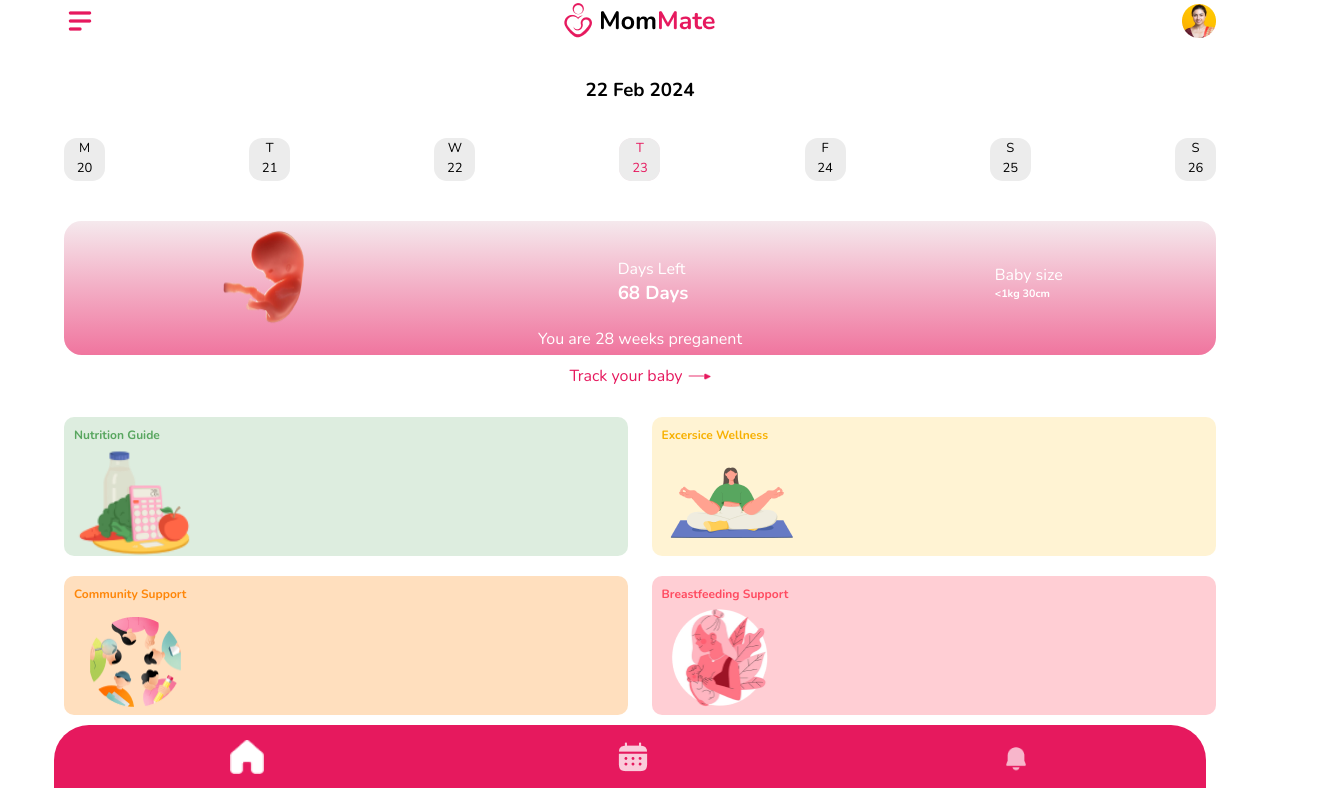
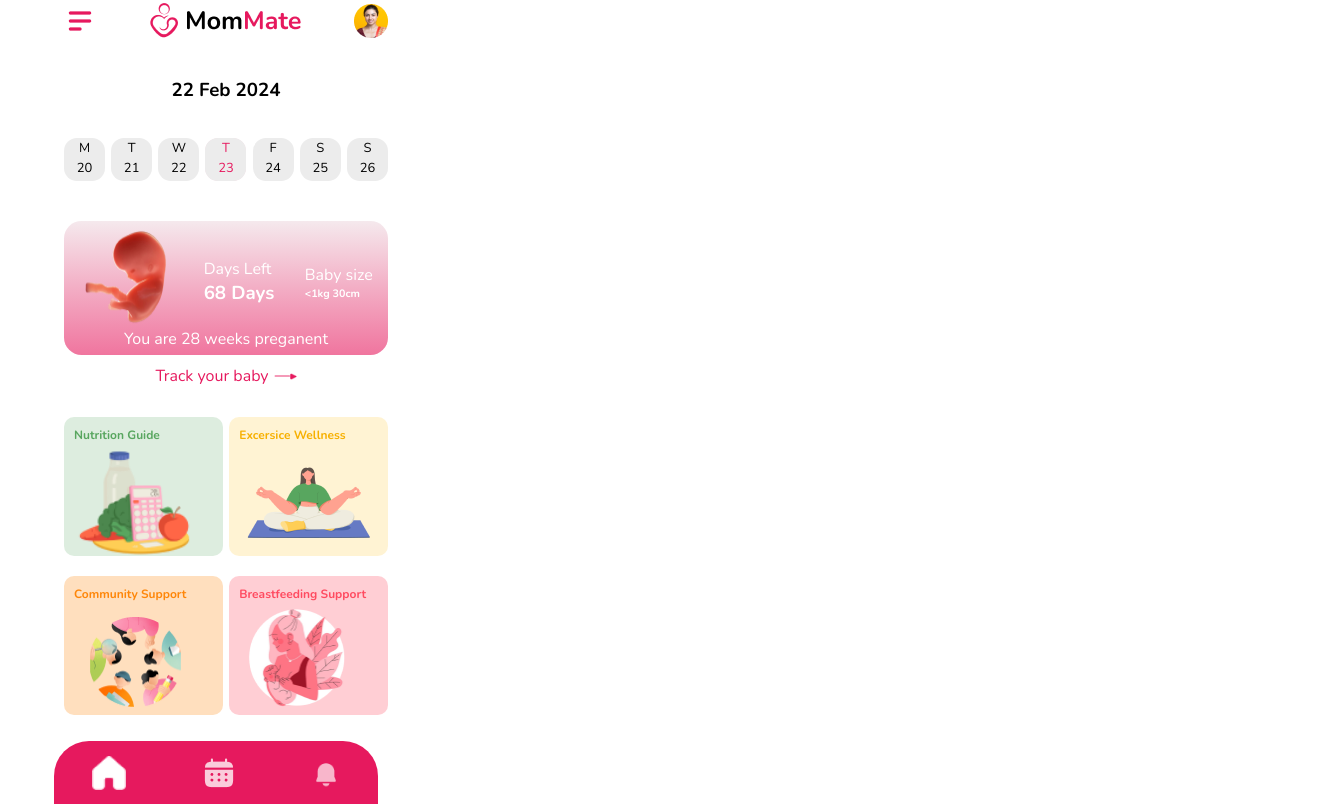
Before and after one commit to gt-selva/Mom-Mate-App-, a React (Vite) app: page /verificationSuccessful in a window 1280 px wide. Shown: the whole page, 1344 px wide, since content can reach past the window. Built offline with nearby package versions, Linux system fonts and the light colour scheme.

Commit message:
adding home pages

```diff
--- a/src/Components/Home.css
+++ b/src/Components/Home.css
@@ -1,7 +1,7 @@
 #home{
-    width: 100%;
+    width: 360px;
     height: 800px;
-    margin: 0% 5% 0% 5%;
+    margin: 0% 0% 0% 5%;
 }
 #home-nav-bar{
     width: 90%;
@@ -143,7 +143,7 @@
     margin-right: 0px;
     height: 63px;
     align-items: center;
-    margin-top: 10px;
+    margin-top: 26px;
     border-top-left-radius: 35px;
     border-top-right-radius: 35px;
     display: flex;
```
